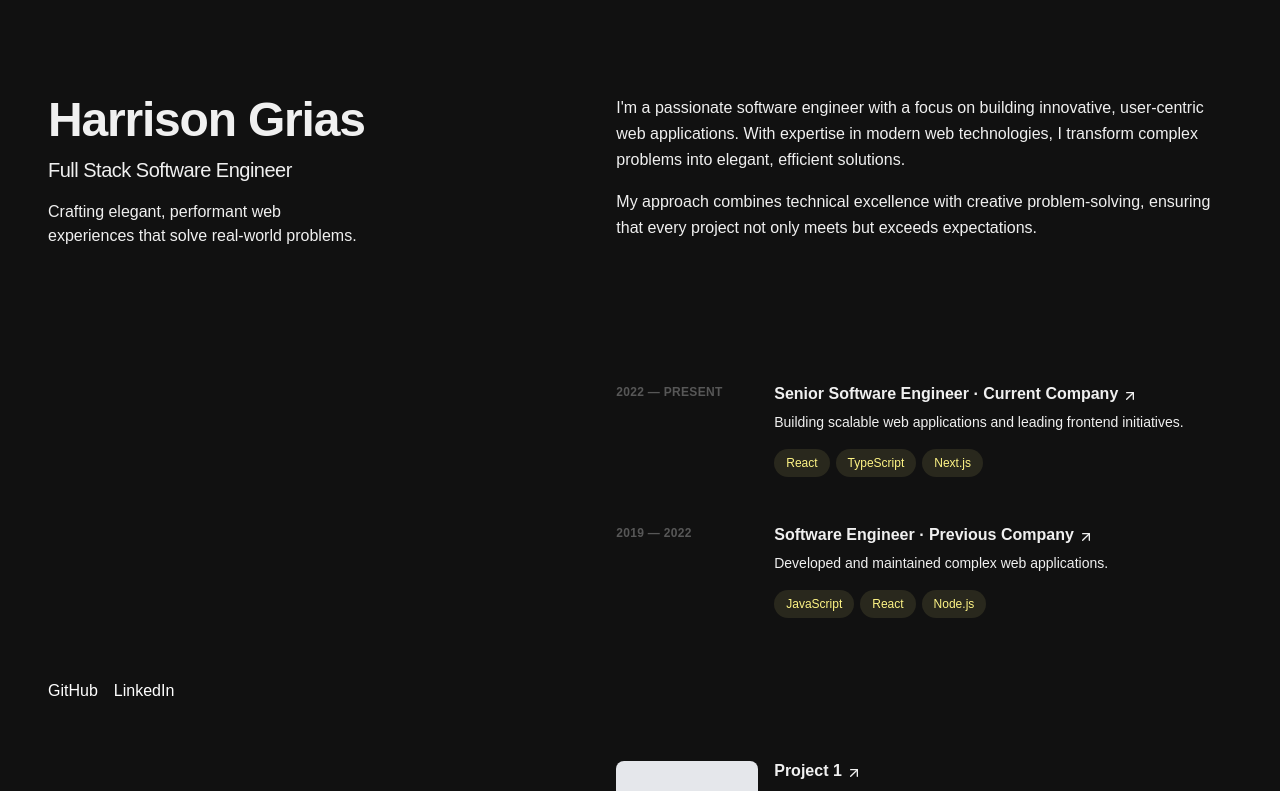
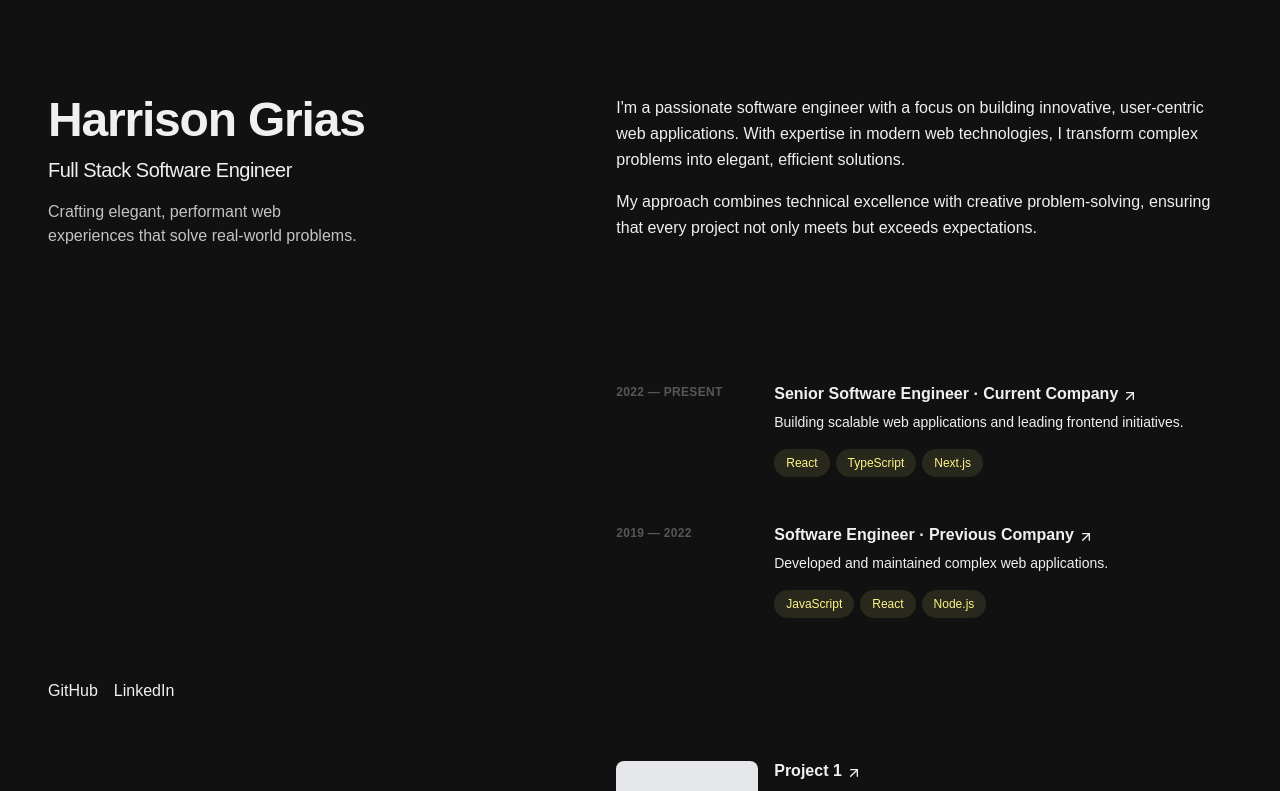
Before and after one commit to hgrias/harrisongrias.com, a Next.js app: page / in a window 1280 px wide. Shown: the top 791 px of the page. Built offline with nearby package versions, Linux system fonts and the light colour scheme.

Commit message:
style: update text styles to use tailwind classes

```diff
--- a/src/app/page.tsx
+++ b/src/app/page.tsx
@@ -54,7 +54,7 @@ export default function Home() {
           <h2 className="text-foreground mt-3 text-lg font-medium tracking-tight sm:text-xl">
             Full Stack Software Engineer
           </h2>
-          <p className="mt-4 max-w-xs leading-normal">
+          <p className="text-foreground/80 mt-4 max-w-xs leading-normal">
             Crafting elegant, performant web experiences that solve real-world
             problems.
           </p>
@@ -66,7 +66,7 @@ export default function Home() {
               key={social.name}
               href={social.url}
               target="_blank"
-              className="hover:text-primary text-white transition"
+              className="hover:text-primary text-foreground transition"
             >
               {social.name}
             </Link>
```
